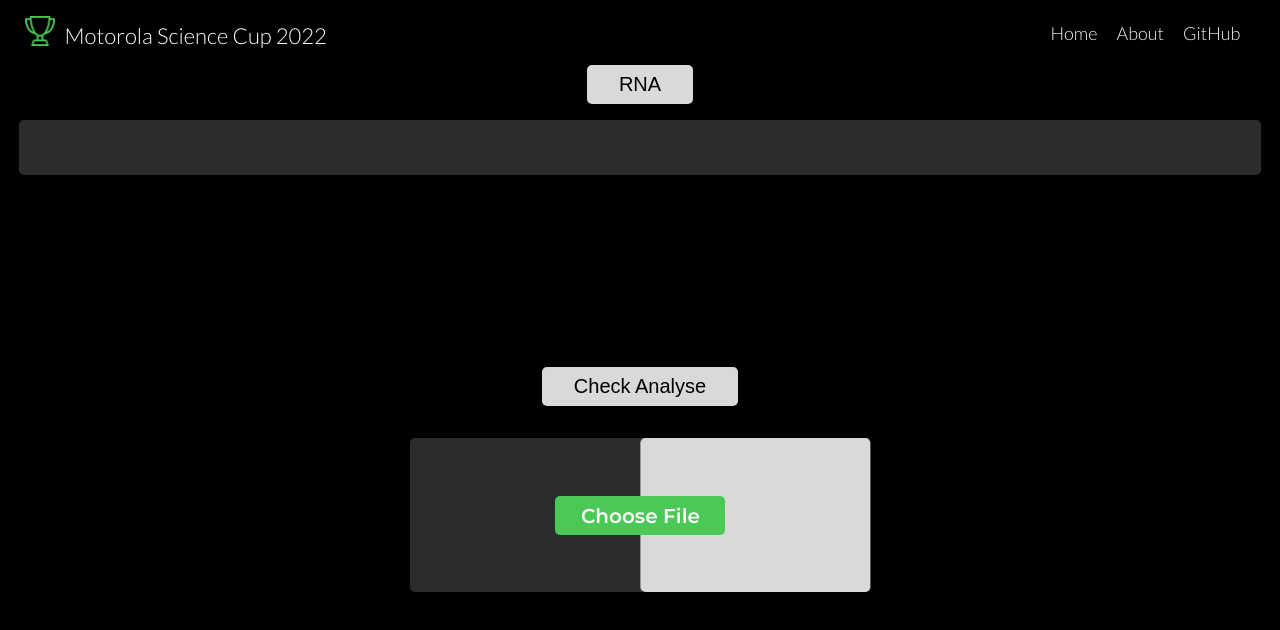
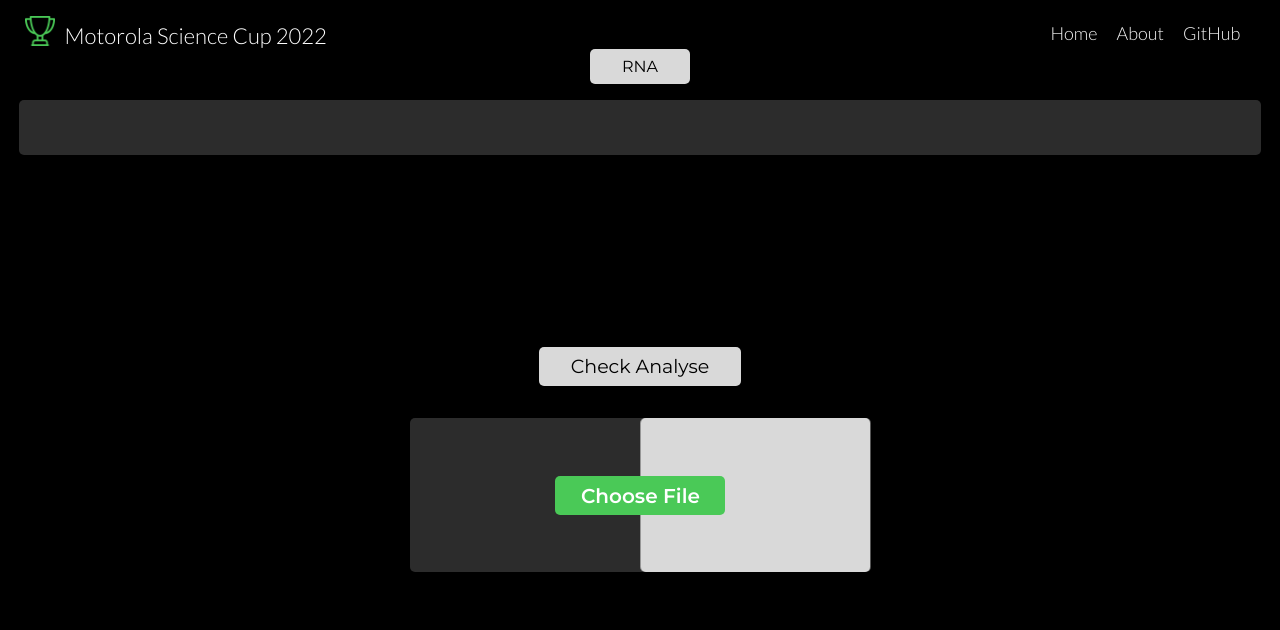
Before and after one commit to MikolajMydel/msc-2022, a React (Vite) app: page / in a window 1280 px wide. Shown: the top 630 px of the page. Built offline with nearby package versions, Linux system fonts and the light colour scheme.

Commit message:
design a bit changed

```diff
--- a/src/components/Header/Header.module.scss
+++ b/src/components/Header/Header.module.scss
@@ -7,6 +7,7 @@
 	display: flex;
 	justify-content: space-between;
 	margin-bottom: map-get(v.$spacing, "md");
+	margin: auto;
 	a {
 		display: flex;
 		text-decoration: none;
--- a/src/features/codeAnalysis/components/Protein/proteins.module.scss
+++ b/src/features/codeAnalysis/components/Protein/proteins.module.scss
@@ -61,7 +61,7 @@
 	padding-left: 2rem;
 }
 .ShowMoreButton {
-	background-color: map-get(v.$colors, "gray");
+	background-color: #ffffff;
 	border: none;
 	border-radius: 0.3rem;
 	padding: 0.3rem;
@@ -70,13 +70,13 @@
 	margin-top: map-get(v.$spacing, "xsm");
 	margin-left: map-get(v.$spacing, "xl");
 	cursor: pointer;
+	font-weight: 300;
+	font-size: 19px;
 	font-family: "Lato";
-	font-size: 20px;
-	font-weight: 100;
 	transition: 0.6s;
 
 	&:hover {
 		transition: 0.6s;
-		background-color: #cdc9c9;
+		background-color: #d1cfcf;
 	}
 }
--- a/src/features/codeInput/components/Input/Input.module.scss
+++ b/src/features/codeInput/components/Input/Input.module.scss
@@ -16,14 +16,16 @@
 	justify-content: center;
 
 	&Button {
+		font-family: v.$main-font;
+
 		background-color: map-get(v.$colors, "gray");
 		border: none;
 		border-radius: v.$border-radius;
 		padding: map-get(v.$spacing, "sm");
 		padding-left: map-get(v.$spacing, "xl");
 		padding-right: map-get(v.$spacing, "xl");
-		font-size: bold;
-		font-size: 20px;
+		font-weight: 500;
+		font-size: 16px;
 	}
 
 	&HTMLElement {
--- a/src/pages/CodeInput/CodeInput.module.scss
+++ b/src/pages/CodeInput/CodeInput.module.scss
@@ -14,6 +14,7 @@
 	padding: map-get(v.$spacing, "sm");
 	padding-left: map-get(v.$spacing, "xl");
 	padding-right: map-get(v.$spacing, "xl");
-	font-size: bold;
-	font-size: 20px;
+	font-weight: 500;
+	font-size: 19px;
+	font-family: v.$main-font;
 }
```
